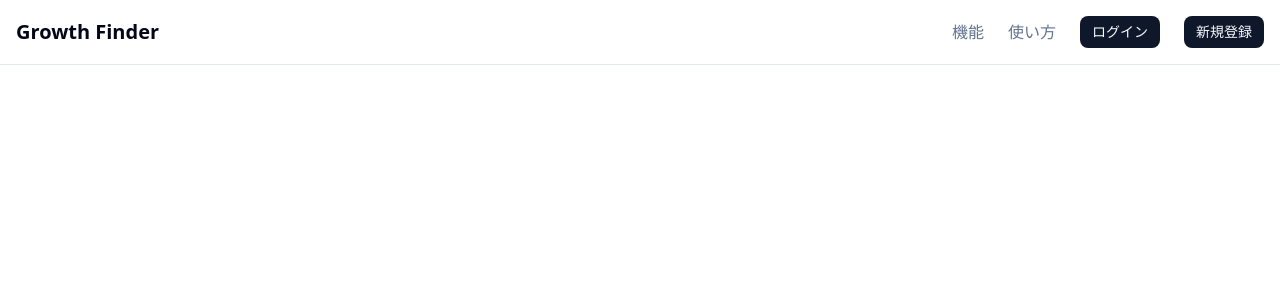
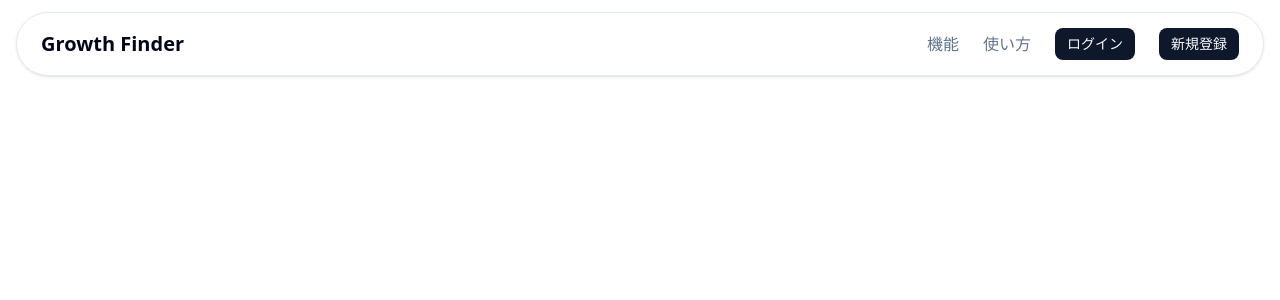
Before and after one commit to takeshi0518/growth-finder, a Next.js app: page / in a window 1280 px wide. Shown: the top 300 px of the page. Built offline with nearby package versions, Linux system fonts and the light colour scheme.

Commit message:
syle: ヘッダーを浮かせたデザインに変更

```diff
--- a/src/components/header/header.tsx
+++ b/src/components/header/header.tsx
@@ -3,8 +3,8 @@ import HeaderNav from '@/components/header/header-nav';
 
 export default function Header() {
   return (
-    <header className="border-b">
-      <div className="container mx-auto px-4 h-16 flex items-center justify-between">
+    <header className="fixed left-0 top-3 right-0 z-50 px-4">
+      <div className="container mx-auto px-6 h-16 flex items-center justify-between bg-background/80 shadow-sm backdrop-blur-sm rounded-full border">
         <Link href="/" className="text-xl font-semibold">
           Growth Finder
         </Link>
```
